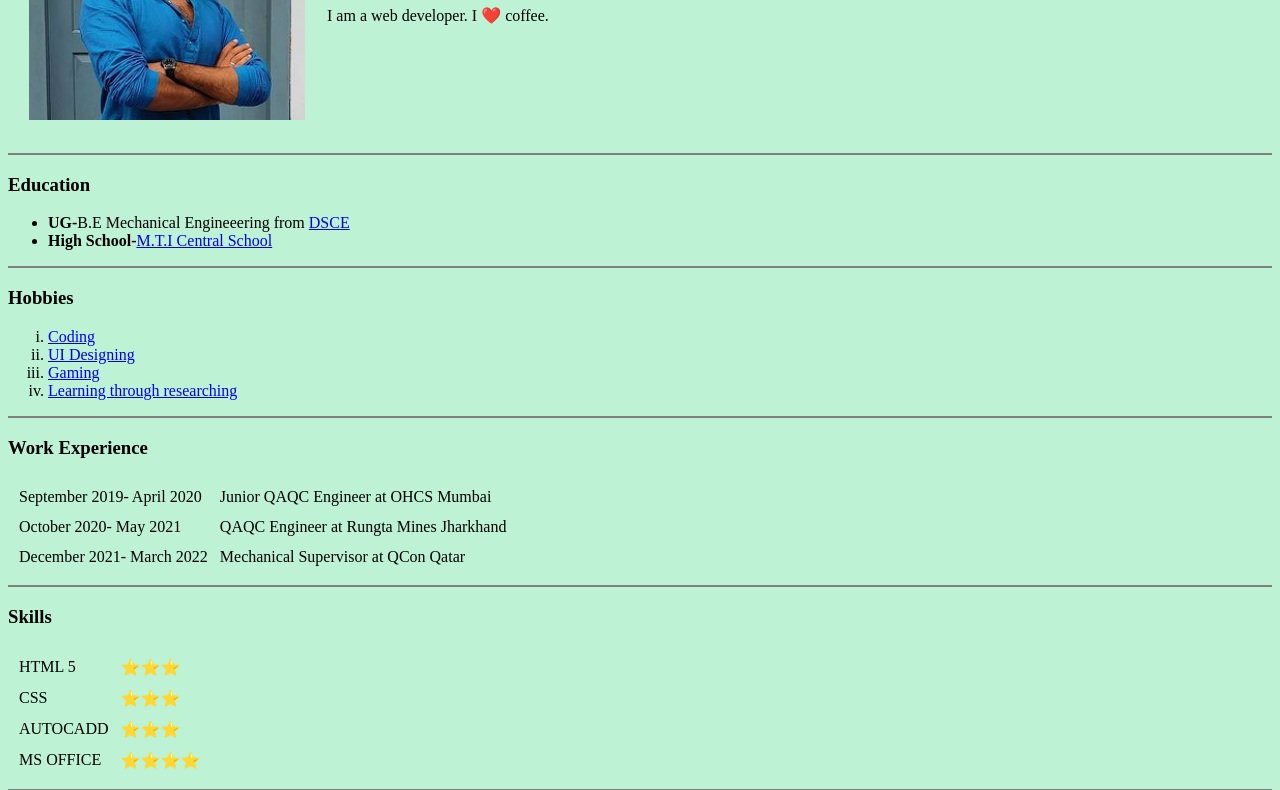
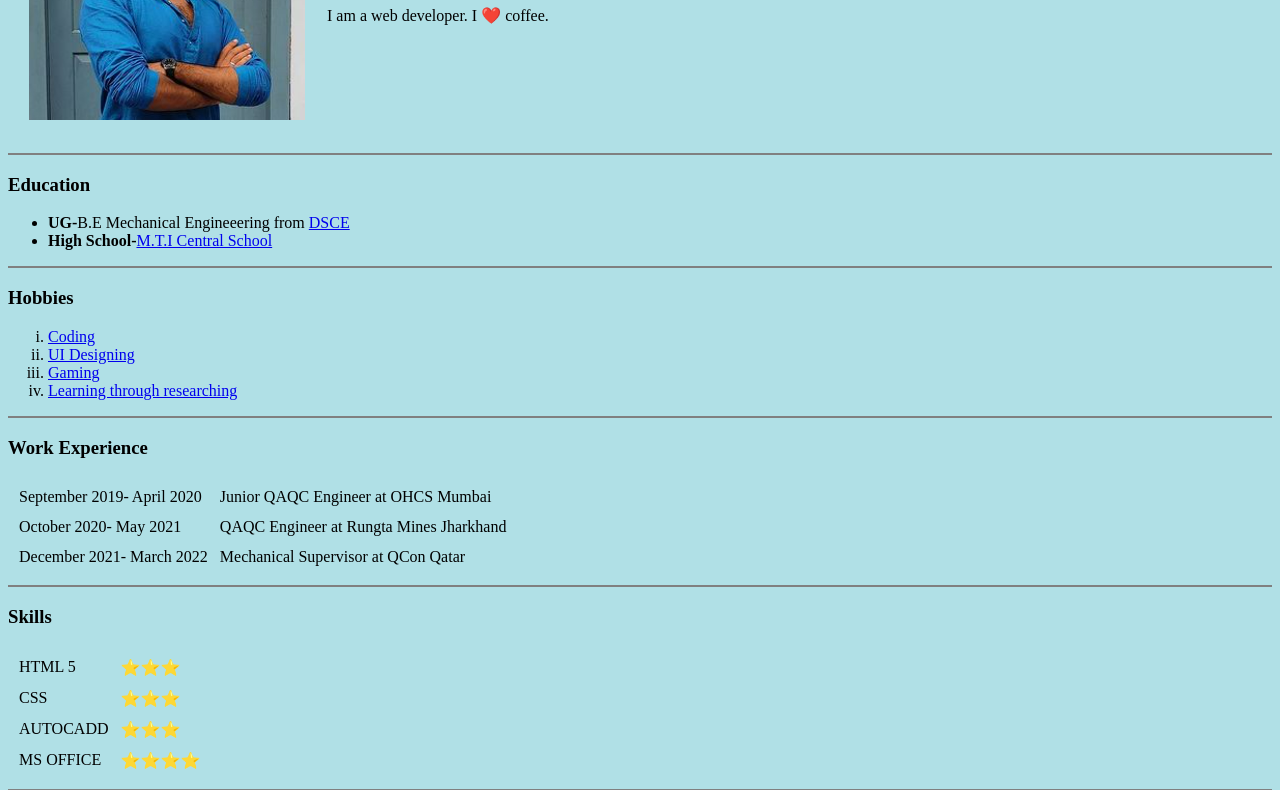
Before and after one commit to rahularun04/CV, a plain HTML site: page index.html in a window 1280 px wide. Shown: the part 185-975 px from the top of the page. Drawn offline with Linux system fonts and the light colour scheme.

Commit message:
Update index.html

```diff
--- a/index.html
+++ b/index.html
@@ -4,7 +4,7 @@
     <meta charset="utf-8">
     <title>Rahul's Personal Website</title>
   </head>
-  <body style="background-color: #BDF2D5;">
+  <body style="background-color: powderblue;">
     <table cellspacing="20">
       <tr>
         <td><img src="Rahul Arun.png" alt="Rahul Arun profile pic"></td>
```
